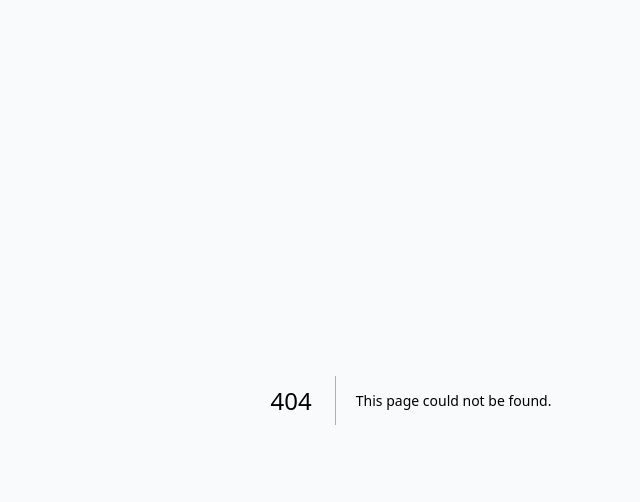
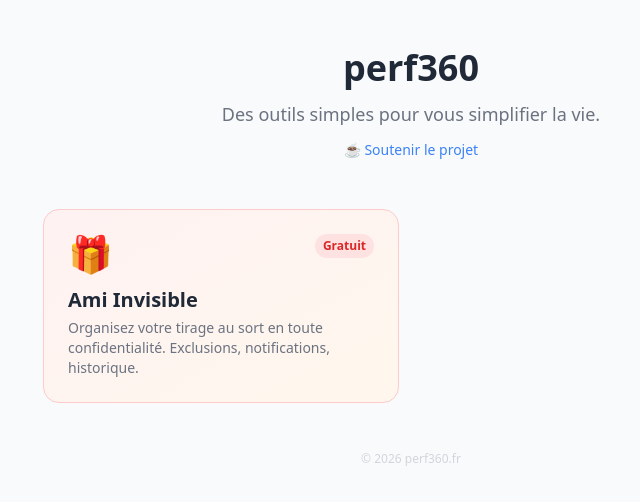
Before and after one commit to Jaco31620/perf360, a Next.js app: page / in a window 1280 px wide. Before the commit this address had no page. Shown: the top 502 px of the page, without its empty margins (229-869 px from the left). Built offline with nearby package versions, Linux system fonts and the light colour scheme.

Commit message:
Rename page.jsx-Page d'accueil to page.jsx

```diff
--- /dev/null
+++ b/app/page.jsx
@@ -0,0 +1,49 @@
+import Link from "next/link";
+
+const apps = [
+  {
+    href: "/ami-invisible",
+    emoji: "🎁",
+    title: "Ami Invisible",
+    desc: "Organisez votre tirage au sort en toute confidentialité. Exclusions, notifications, historique.",
+    color: "from-red-50 to-orange-50",
+    border: "border-red-200",
+    badge: "Gratuit",
+    badgeColor: "bg-red-100 text-red-600",
+  },
+  // Ajoutez vos prochaines apps ici
+];
+
+export default function Home() {
+  return (
+    <main className="max-w-3xl mx-auto px-4 py-12 space-y-12">
+      {/* Header */}
+      <div className="text-center space-y-3">
+        <h1 className="text-4xl font-extrabold text-gray-800">perf360</h1>
+        <p className="text-gray-500 text-lg">Des outils simples pour vous simplifier la vie.</p>
+        <Link href="/soutenir"
+          className="inline-block mt-2 text-sm text-blue-500 hover:underline">
+          ☕ Soutenir le projet
+        </Link>
+      </div>
+
+      {/* Apps */}
+      <div className="grid gap-6 sm:grid-cols-2">
+        {apps.map(app => (
+          <Link key={app.href} href={app.href}
+            className={`block rounded-2xl border ${app.border} bg-gradient-to-br ${app.color} p-6 hover:shadow-md transition-shadow`}>
+            <div className="flex items-start justify-between mb-3">
+              <span className="text-4xl">{app.emoji}</span>
+              <span className={`text-xs font-semibold px-2 py-1 rounded-full ${app.badgeColor}`}>{app.badge}</span>
+            </div>
+            <h2 className="text-xl font-bold text-gray-800 mb-1">{app.title}</h2>
+            <p className="text-sm text-gray-500">{app.desc}</p>
+          </Link>
+        ))}
+      </div>
+
+      {/* Footer */}
+      <p className="text-center text-xs text-gray-300">© {new Date().getFullYear()} perf360.fr</p>
+    </main>
+  );
+}
```
